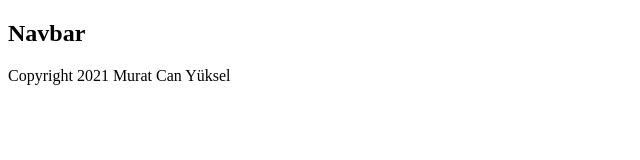
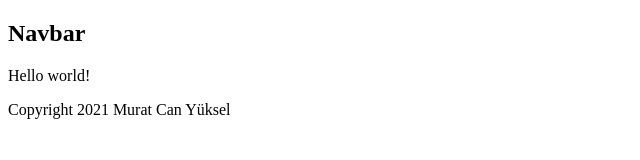
Before and after one commit to muratcan-yuksel/shopping-cart, a Gatsby site: page / in a window 1280 px wide. Shown: the whole page, without its empty margins (0-640 px from the left). Built offline with nearby package versions, Linux system fonts and the light colour scheme; Gatsby itself is replaced by a stand-in of ours.

Commit message:
added the children thing into layout

```diff
--- a/src/components/Layout.js
+++ b/src/pages/Layout.js
@@ -1,12 +1,15 @@
 import React from 'react'
 import Navbar from "./Navbar"
 
-export default function Layout() {
+export default function Layout({children}) {
     return (
         <div className="layout">
             <Navbar />
             <div className="content">
-                {/* content goes here */}
+                {/* in order for the content outside of the layour to be seen
+                for instance the content in index.js
+                I need to do this "children" thing */}
+                {children}
             </div>
             <footer>
                 <p>Copyright 2021 Murat Can Yüksel</p>
--- a/src/pages/index.js
+++ b/src/pages/index.js
@@ -1,5 +1,5 @@
 import React from "react"
-import Layout from "../components/Layout"
+import Layout from "./Layout"
 
 export default function Home() {
   return (
```
Also changed, not shown: src/pages/Navbar.js (renamed from src/components/Navbar.js).
